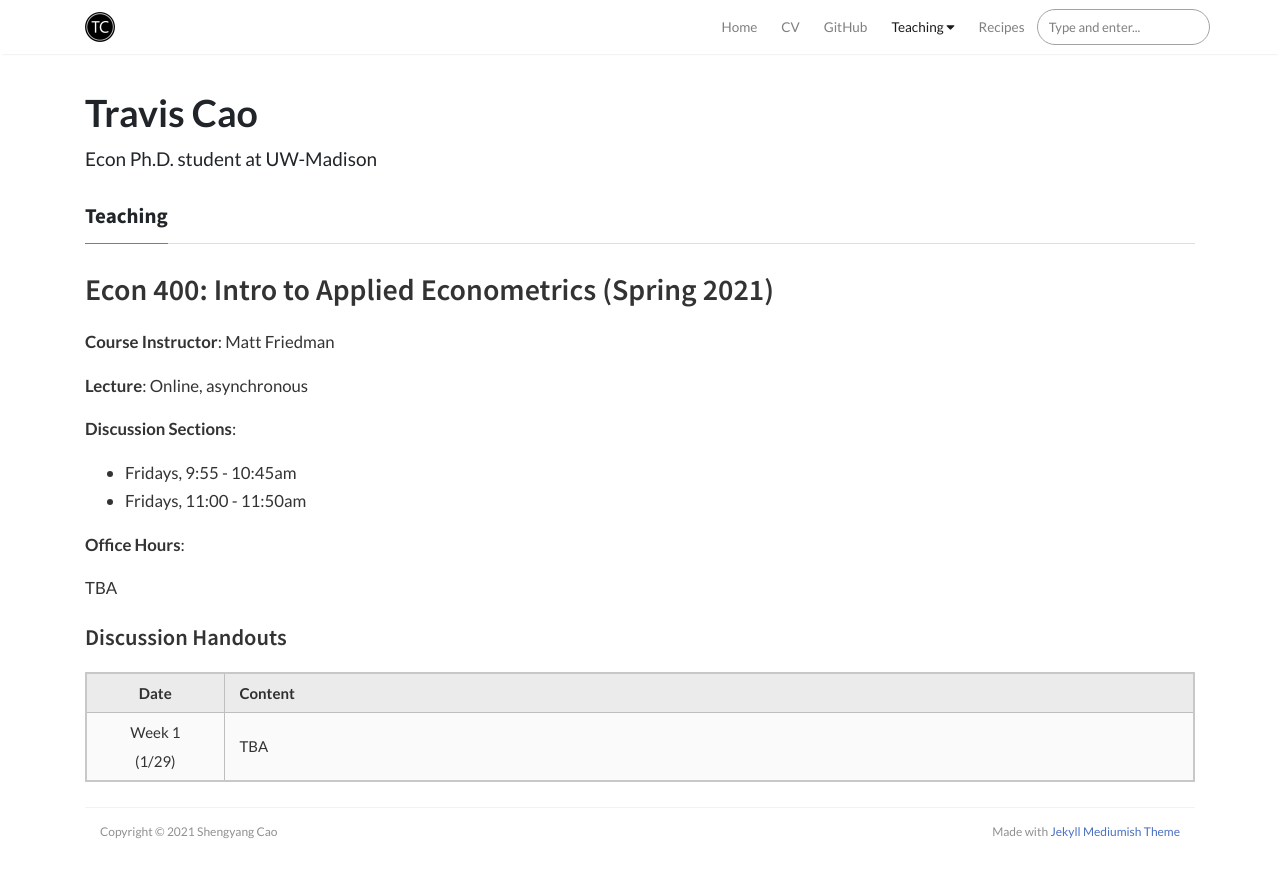
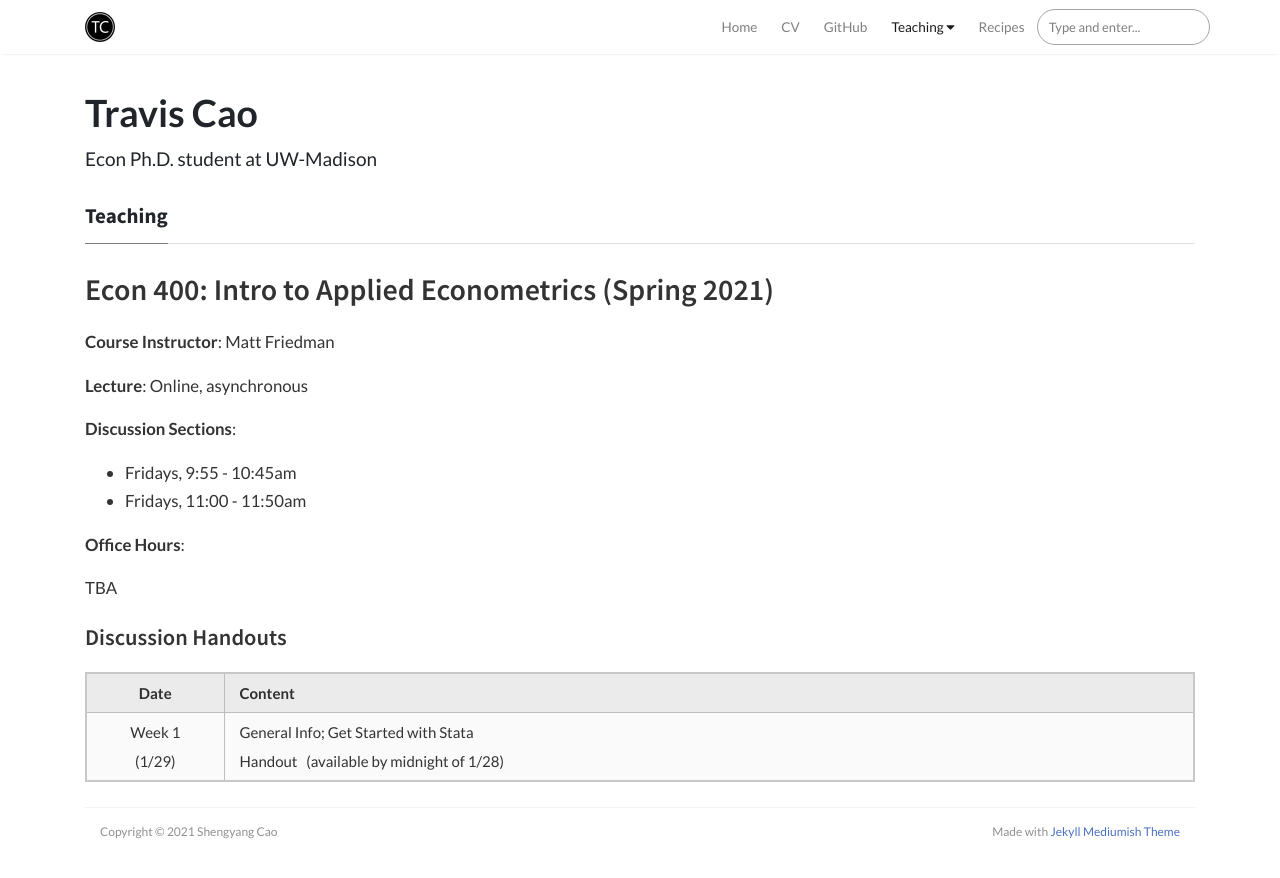
Before and after one commit to scaotravis/scaotravis.github.io, a Jekyll site: the page built from _pages/teaching/sp21-400.md, in a window 1280 px wide. Shown: the top 878 px of the page. Built offline with Jekyll 4.4.1, drawn with Linux system fonts in a browser that asks for light colours; nearby versions of some CDN libraries; comment, search, counter and statistics services are not loaded.

Commit message:
update 400 page

```diff
--- a/_pages/teaching/sp21-400.md
+++ b/_pages/teaching/sp21-400.md
@@ -23,4 +23,4 @@ TBA
 
 |     Date    |                     Content                     |
 |:-----------:|	:---------------------------------------------- |
-| Week 1 <br> (1/29) | TBA |
+| Week 1 <br> (1/29) | General Info; Get Started with Stata <br> Handout &nbsp; (available by midnight of 1/28) |
```
Also changed, not shown: 2 other files.
